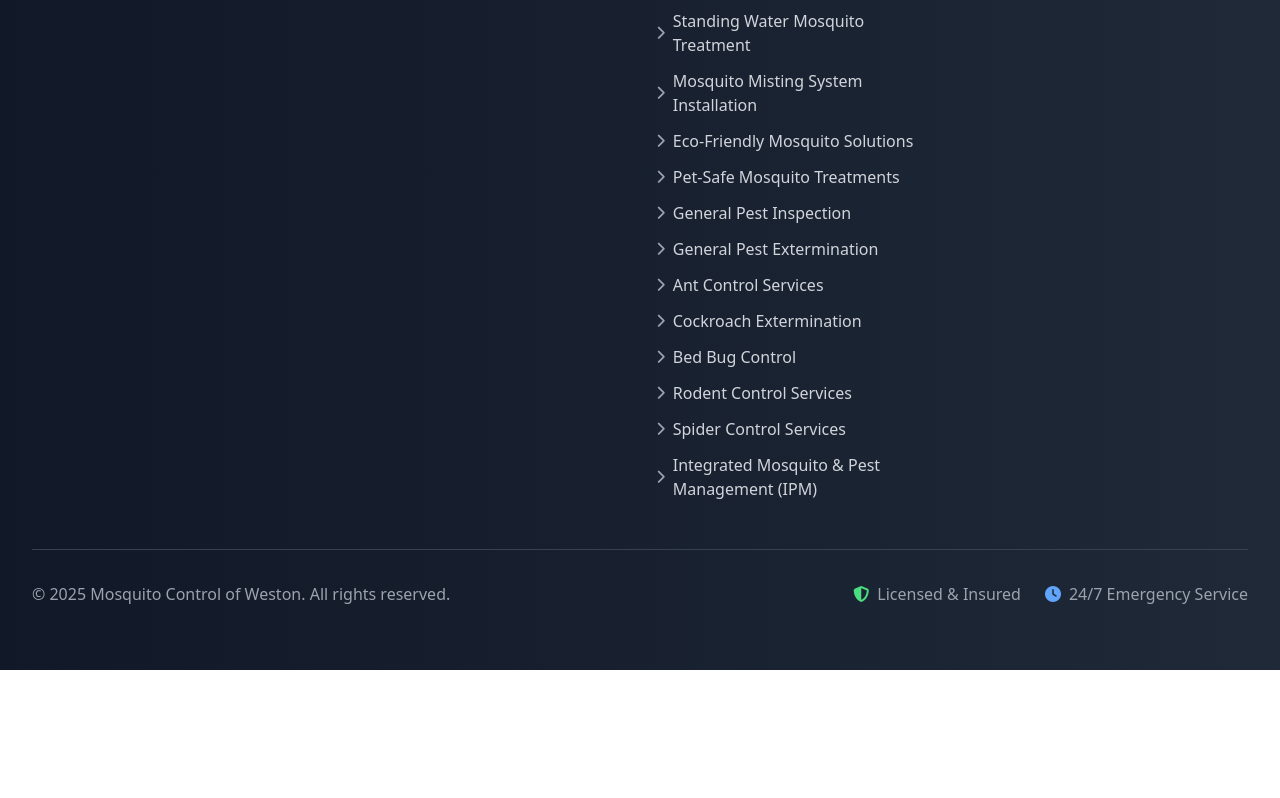
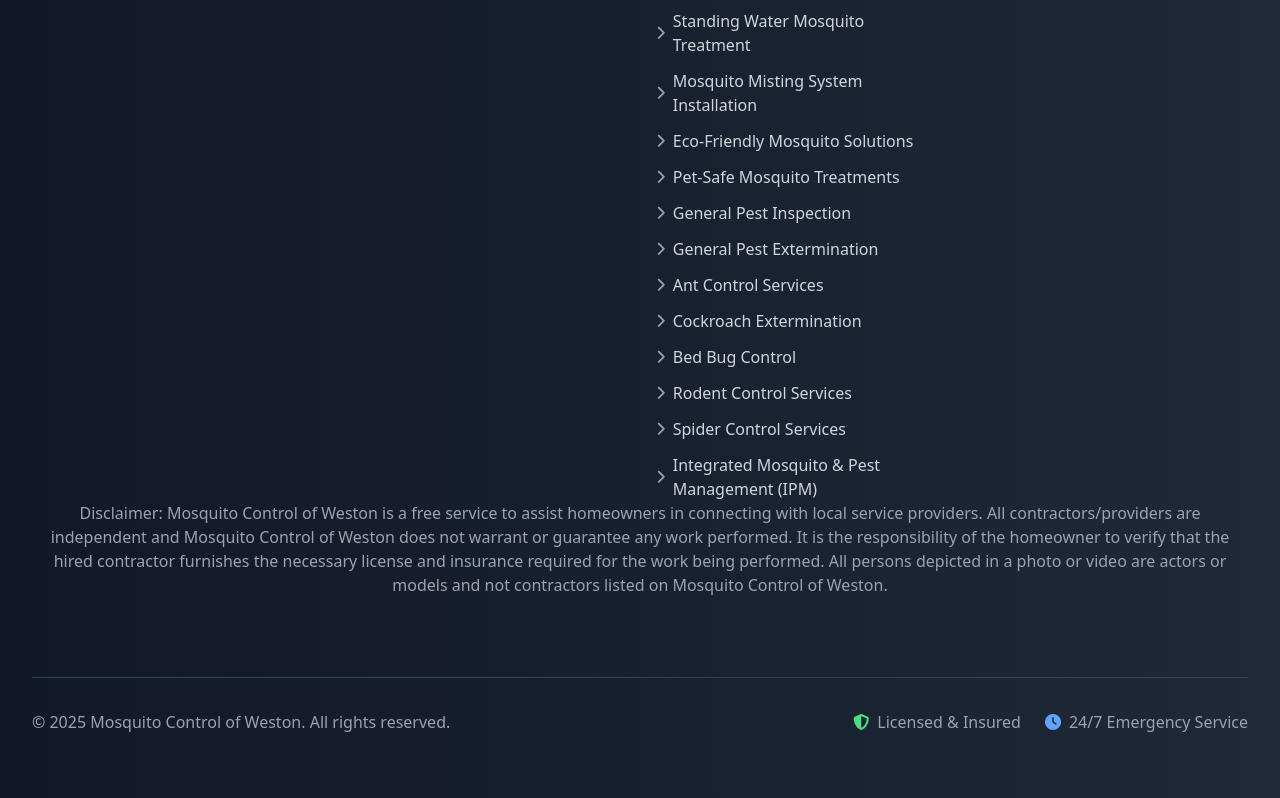
Before and after one commit to homeservicepros/mosquitocontrolwestonma, a plain HTML site: page index.html in a window 1280 px wide. Shown: the part 7450-8248 px from the top of the page. Before the commit the page ends 8120 px from the top, so only its background shows below. Drawn offline with nearby package versions, Linux system fonts and the light colour scheme.

Commit message:
Update index.html (footer disclaimer)

```diff
--- a/index.html
+++ b/index.html
@@ -1398,6 +1398,9 @@
                     </ul>
                 </div>
             </div>
+            <div class="flex flex-col md:flex-row justify-between items-center">
+            <p class="text-gray-400 pb-8 text-center"> Disclaimer: Mosquito Control of Weston is a free service to assist homeowners in connecting with local service providers. All contractors/providers are independent and Mosquito Control of Weston does not warrant or guarantee any work performed. It is the responsibility of the homeowner to verify that the hired contractor furnishes the necessary license and insurance required for the work being performed. All persons depicted in a photo or video are actors or models and not contractors listed on Mosquito Control of Weston. </p>
+            </div>
             <div class="border-t border-gray-700 mt-12 pt-8">
                 <div class="flex flex-col md:flex-row justify-between items-center">
                     <p class="text-gray-400 mb-4 md:mb-0">&copy; 2025 Mosquito Control of Weston. All rights reserved.</p>
```
